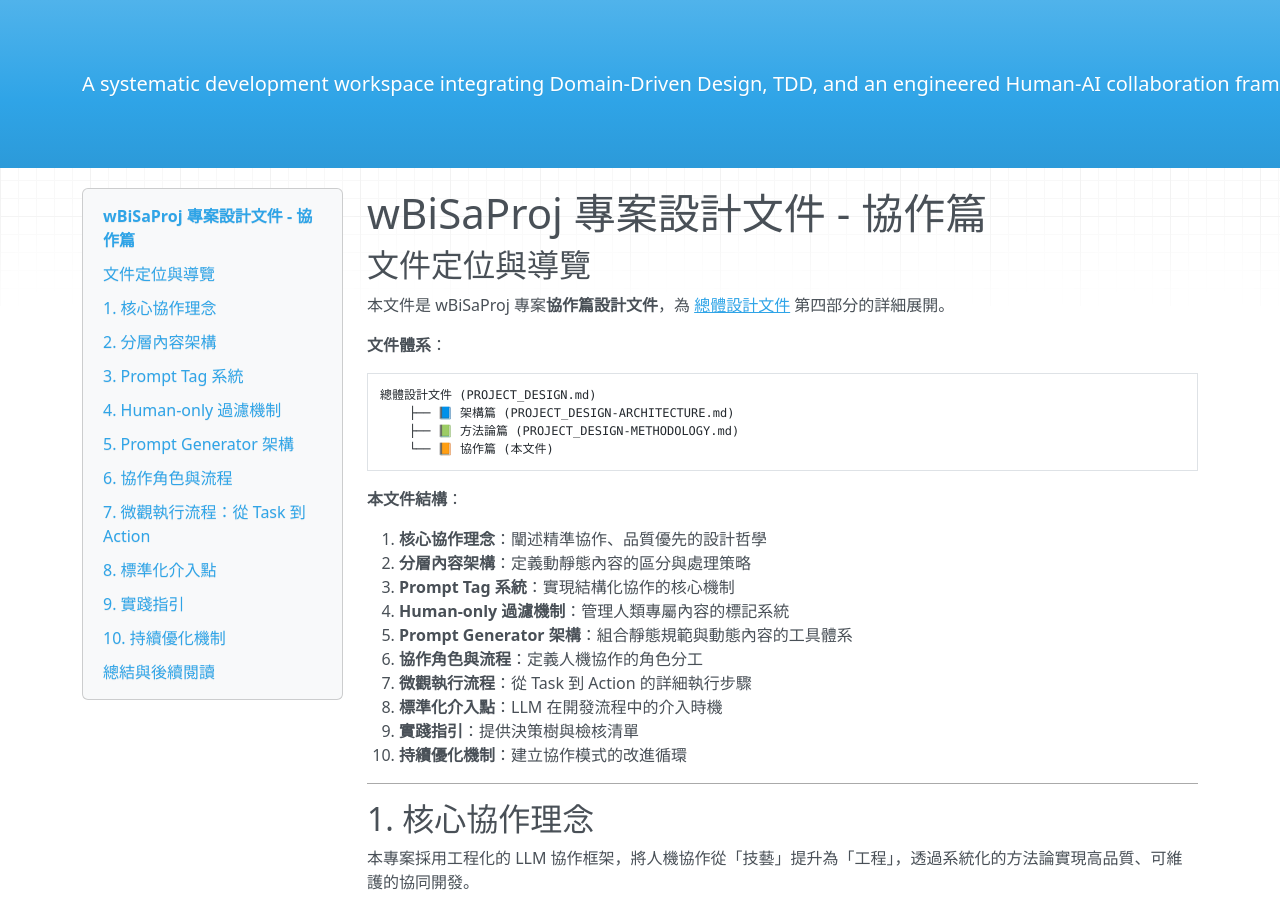
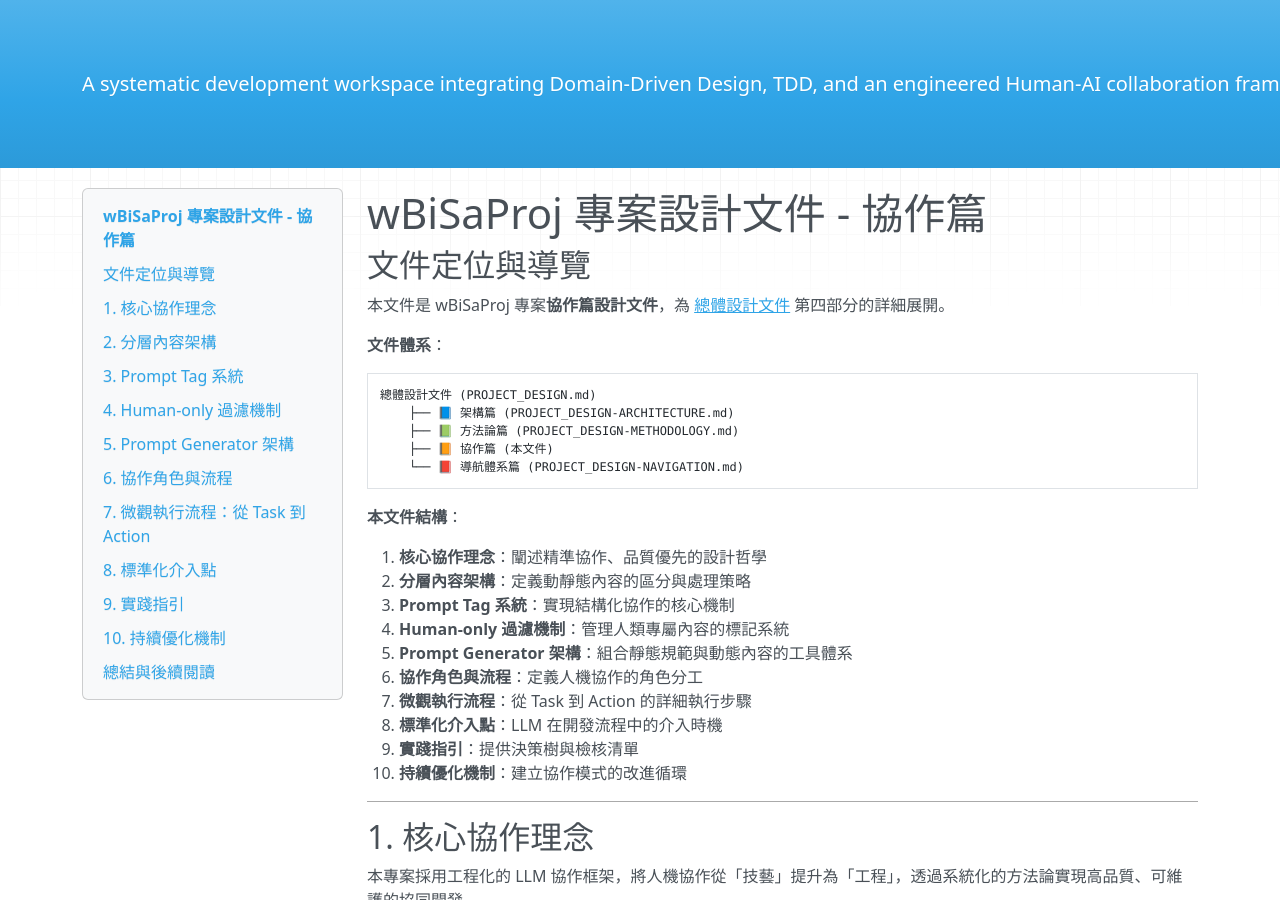
Before and after one commit to Wanini0209/wBiSaProj, an MkDocs documentation site: the page built from docs/PROJECT_DESIGN-COLLABORATION.md, in a window 1280 px wide and 900 px high. Built offline with MkDocs 1.6.1, drawn with Linux system fonts in a browser that asks for light colours; nearby versions of some CDN libraries.

Commit message:
docs(project): align root document references with navigation core role
- Add navigation document entry to the document tree diagrams in
  architecture, methodology, and collaboration documents so the
  root-level document system no longer appears as a closed set of
  three companion chapters
- Keep the navigation document discoverable as a governance-oriented
  core document without turning it into a universal reading
  prerequisite

Files modified:
- docs/PROJECT_DESIGN-ARCHITECTURE.md (tree diagram)
- docs/PROJECT_DESIGN-METHODOLOGY.md (tree diagram)
- docs/PROJECT_DESIGN-COLLABORATION.md (tree diagram)

````diff
--- a/docs/PROJECT_DESIGN-COLLABORATION.md
+++ b/docs/PROJECT_DESIGN-COLLABORATION.md
@@ -10,7 +10,8 @@
 總體設計文件 (PROJECT_DESIGN.md)
     ├── 📘 架構篇 (PROJECT_DESIGN-ARCHITECTURE.md)
     ├── 📗 方法論篇 (PROJECT_DESIGN-METHODOLOGY.md)
-    └── 📙 協作篇 (本文件)
+    ├── 📙 協作篇 (本文件)
+    └── 📕 導航體系篇 (PROJECT_DESIGN-NAVIGATION.md)
 ```
 
 **本文件結構**：
````
Also changed, not shown: docs/PROJECT_DESIGN-ARCHITECTURE.md (+2 -1 lines), docs/PROJECT_DESIGN-METHODOLOGY.md (+2 -1 lines).
